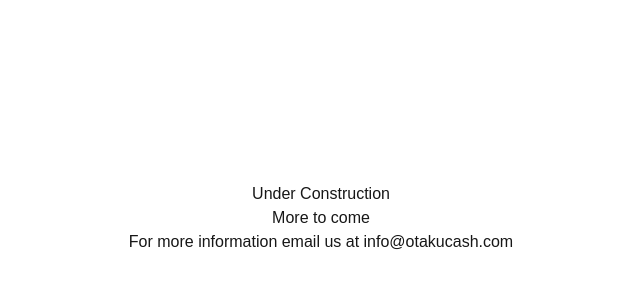
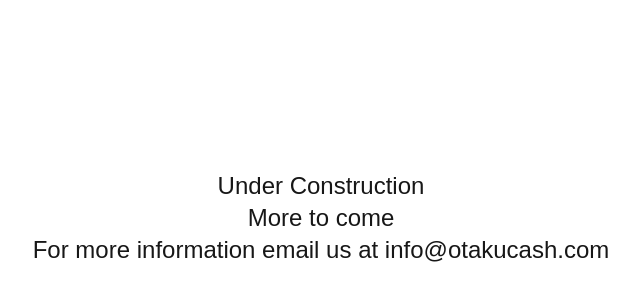
Before and after one commit to oaldonda-maker/otakucash, a Next.js app: page / in a window 1280 px wide. Shown: the part 182-482 px from the top of the page, without its empty margins (319-959 px from the left). Built offline with nearby package versions, Linux system fonts and the light colour scheme.

Commit message:
made text larger

```diff
--- a/app/page.tsx
+++ b/app/page.tsx
@@ -2,17 +2,17 @@
   return (
     <div className="flex items-center flex-col justify-center h-screen">
       <div>
-        <p className="text-center">
+        <p className="text-center text-2xl">
           Under Construction
         </p>
       </div>
       <div>
-        <p>
+        <p className="text-center text-2xl">
           More to come
         </p>
       </div>
       <div>
-        <p className="text-center">
+        <p className="text-center text-2xl">
           For more information email us at{" "}
           <a href="mailto:info@otakucash.com"
              className="hover:underline cursor-pointer ">info@otakucash.com</a>
```
